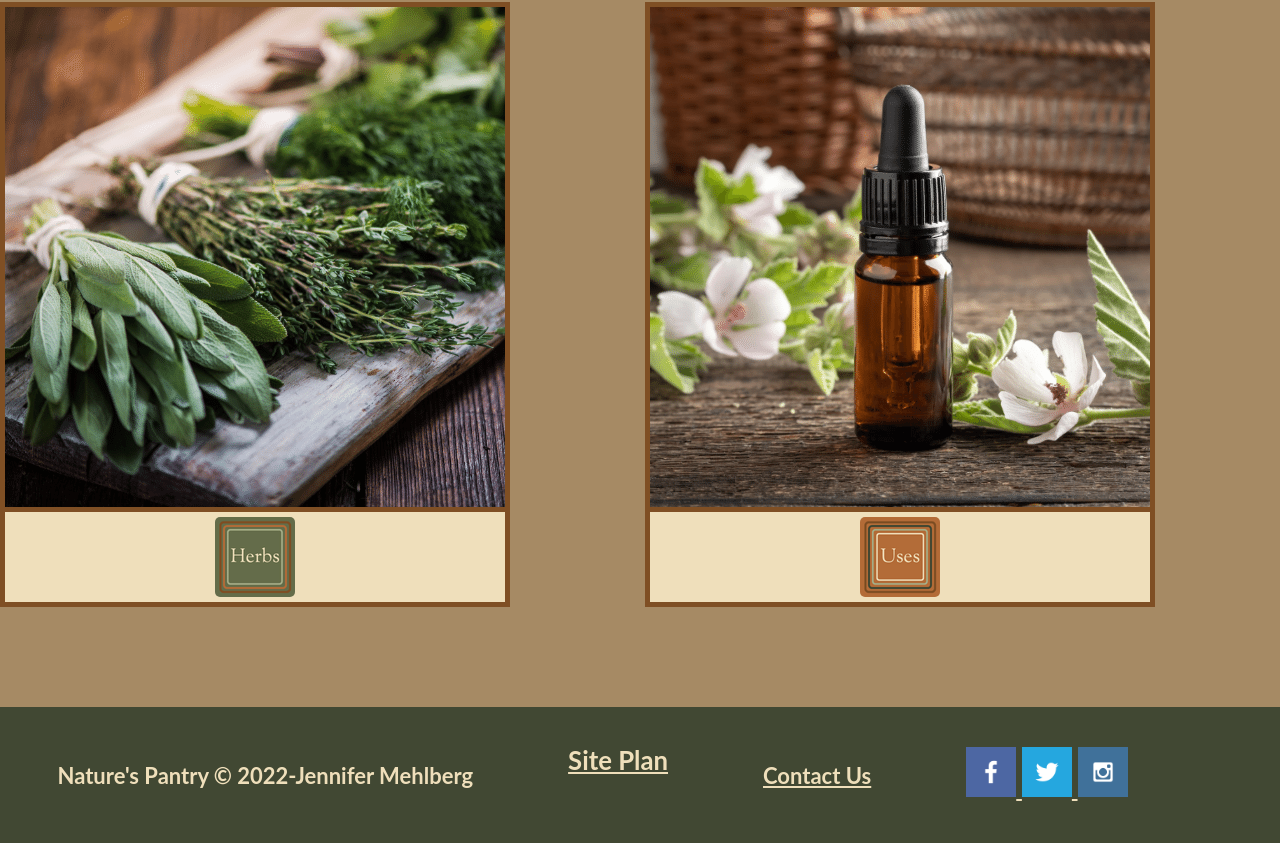
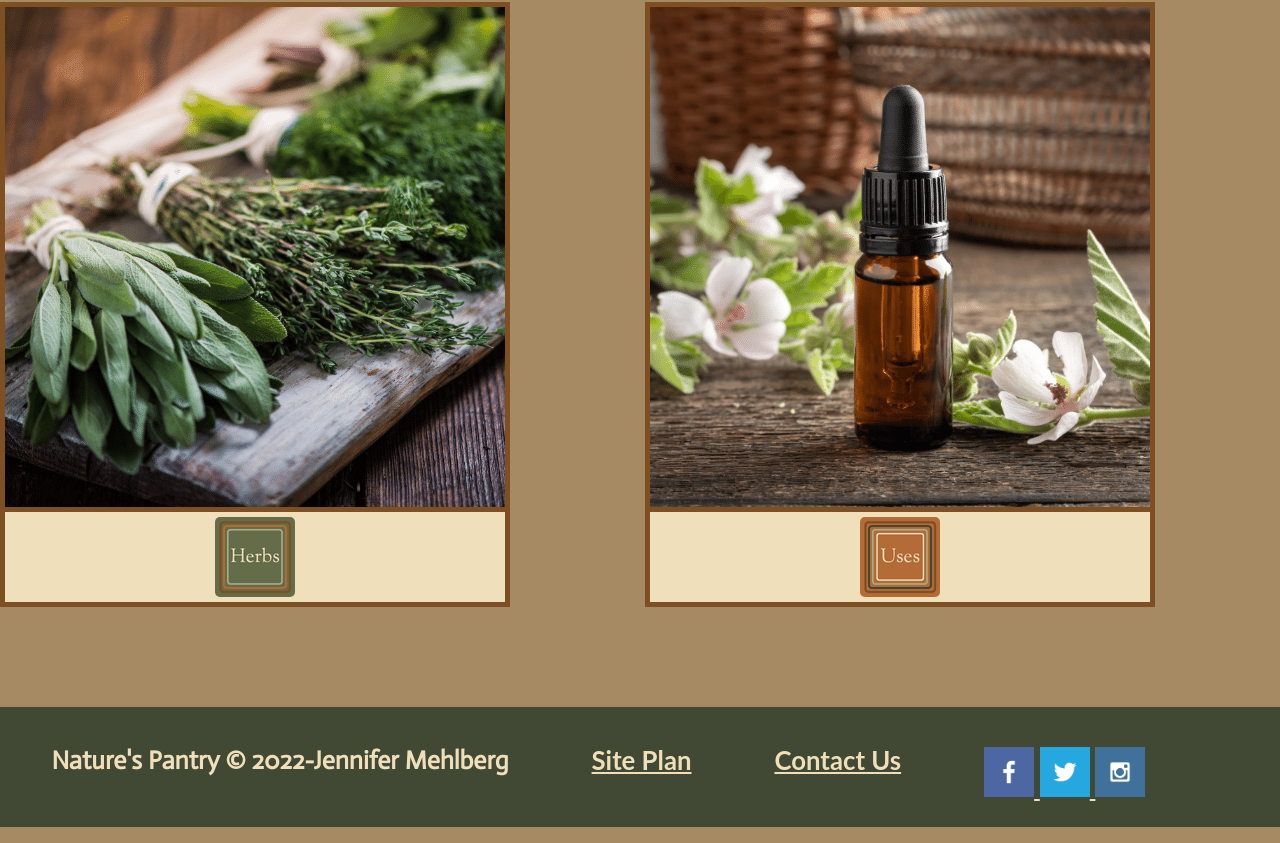
Before and after one commit to Jmehlberg96/wdd130, a plain HTML site: page naturespantry/index.html in a window 1280 px wide. Shown: the part 1000-1843 px from the top of the page. Drawn offline with Linux system fonts and the light colour scheme; a web font is replaced by a local one.

Commit message:
changes on index

```diff
--- a/naturespantry/index.html
+++ b/naturespantry/index.html
@@ -73,9 +73,9 @@
 
         </main>
         <footer>
-            <h4>Nature's Pantry &copy; 2022-Jennifer Mehlberg</h3>
+            <h3>Nature's Pantry &copy; 2022-Jennifer Mehlberg</h3>
             <h3><a href="site-plan.html">Site Plan</a></h3>
-            <h4><a href="contactus.html">Contact Us</a></h3>
+            <h3><a href="contactus.html">Contact Us</a></h3>
             <div class="social">
                 <a href="https://facebook.com" target="_blank">
                     <img src="images/facebook.png" alt="fb icon">
```
